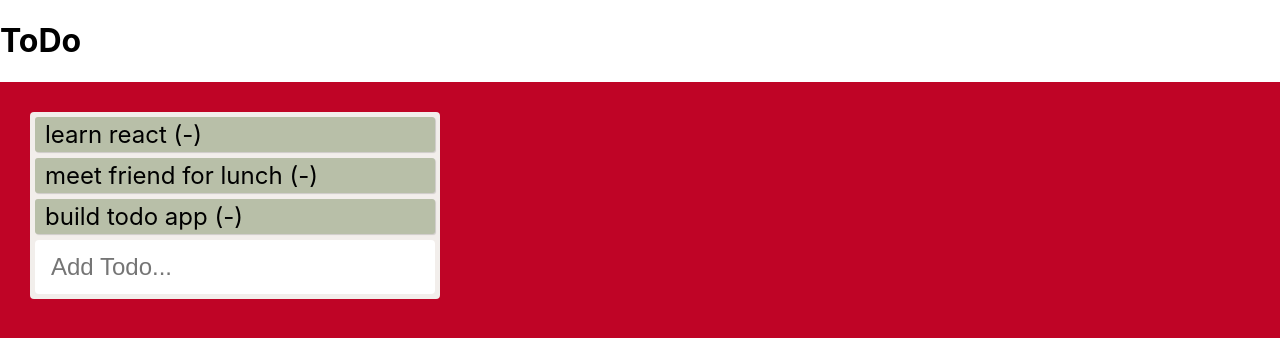
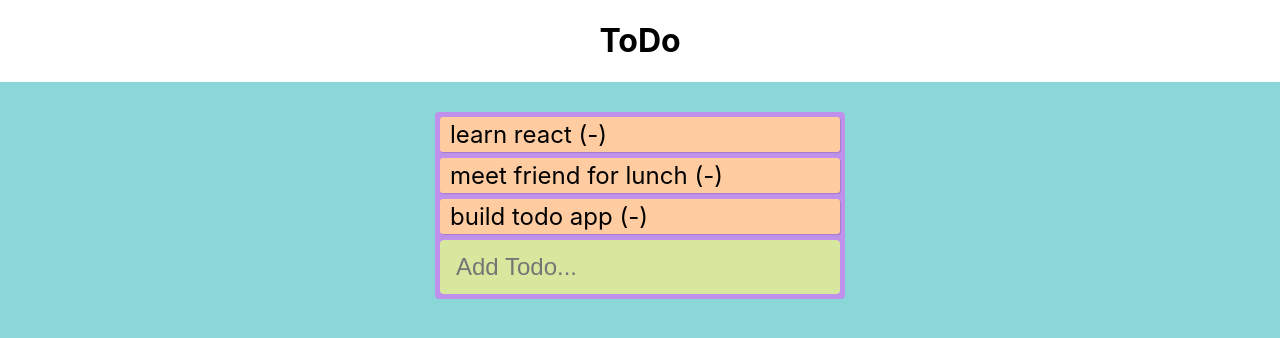
Before and after one commit to samuelcrow/ToDoList, a plain HTML site: page index.html in a window 1280 px wide. Drawn offline with nearby package versions, Linux system fonts and the light colour scheme.

Commit message:
Finished Styling

```diff
--- a/index.html
+++ b/index.html
@@ -11,7 +11,7 @@
   </head>
   <body>
 
-    <h1>ToDo</h1>
+    <h1 class='header'>ToDo</h1>
 
     <!-- we will put our teact component inside this div -->
     <div id="root"></div>
--- a/styles.css
+++ b/styles.css
@@ -13,20 +13,21 @@ code {
 }
 
 .app {
-  background: #BF0426;
+  background: #8BD6D6;
   padding: 30px;
   height: 100vh;
 }
 
 .todo-list{
-  background: #F2EEEB;
+  margin: auto;
+  background: #BF91EB;
   border-radius: 4px;
   padding: 5px;
   max-width: 400px;
 }
 
 .todo{
-  background: #B8BFA8;
+  background: #FFCBA1;
   box-shadow: 1px 1px 1px rgba(0,0,0, 0.15);
   padding: 3px 10px;
   font-size: 24px;
@@ -47,3 +48,9 @@ code {
   height: 2.25em;
   font-size: 24px;
 }
+.header{
+  text-align: center;
+}
+.input{
+  background-color: #D7E89E;
+}
```
Also changed, not shown: index.js (+4 -4 lines).
